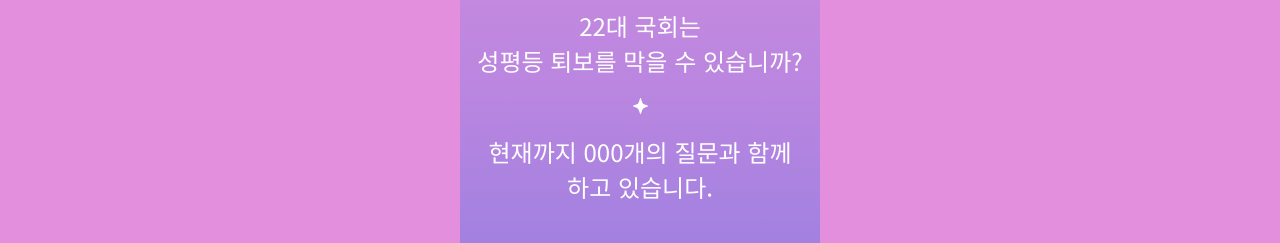
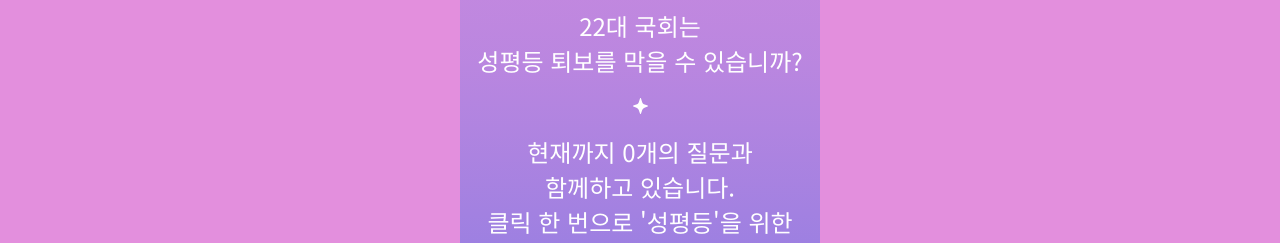
Before and after one commit to NullFull/call22nd, a Next.js app: page / in a window 1280 px wide. Shown: the part 1600-1843 px from the top of the page. Built offline with nearby package versions, Linux system fonts and the light colour scheme; no server answers.

Commit message:
feat: 질문 카운터 도입

```diff
--- a/src/app/page.tsx
+++ b/src/app/page.tsx
@@ -6,6 +6,7 @@ import PurpleButton from "@/components/PurpleButton";
 import WhiteButtonTitle from "@/components/WhiteButtonTitle";
 import MiniStar from "@/components/MiniStar";
 import Ask from "@/components/Ask";
+import Stats from "@/components/Stats";
 import Result from "@/components/Result";
 
 const Scroll = dynamic(
@@ -134,10 +135,8 @@ export default function Home() {
             성평등 퇴보를 막을 수 있습니까?
           </p>
           <MiniStar />
+          <Stats />
           <p>
-            현재까지 000개의 질문과 함께<br />
-            하고 있습니다.<br />
-            <br />
             클릭 한 번으로 &apos;성평등&apos;을 위한
             발걸음에 함께 해주세요!
           </p>
--- /dev/null
+++ b/src/components/Stats.tsx
@@ -0,0 +1,32 @@
+'use client'
+
+import React from "react";
+import client from "@/utils/client"
+
+const useStats = () => {
+    const [stats, setStats] = React.useState(null)
+
+    React.useEffect(() => {
+        const fetchStats = async () => {
+            const { data } = await client().get('/api/stats')
+
+            setStats(data)
+        }
+        fetchStats()
+    }, [])
+
+    return stats
+}
+
+const Stats = () => {
+    const stats = useStats();
+
+    return (
+        <p>
+            현재까지 {stats ? stats.responses : 0}개의 질문과<br />
+            함께하고 있습니다.
+        </p>
+    )
+}
+
+export default Stats;
```
